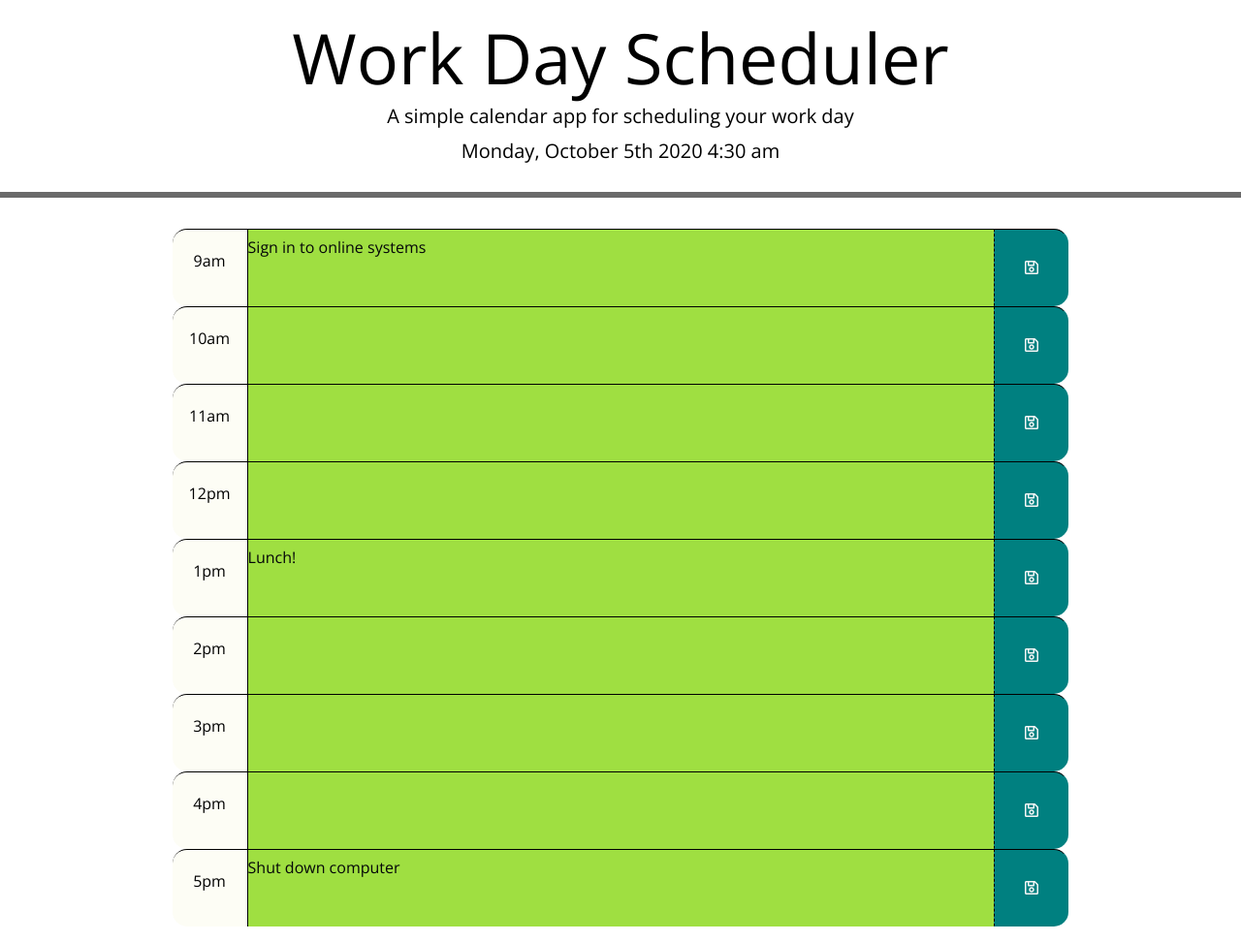
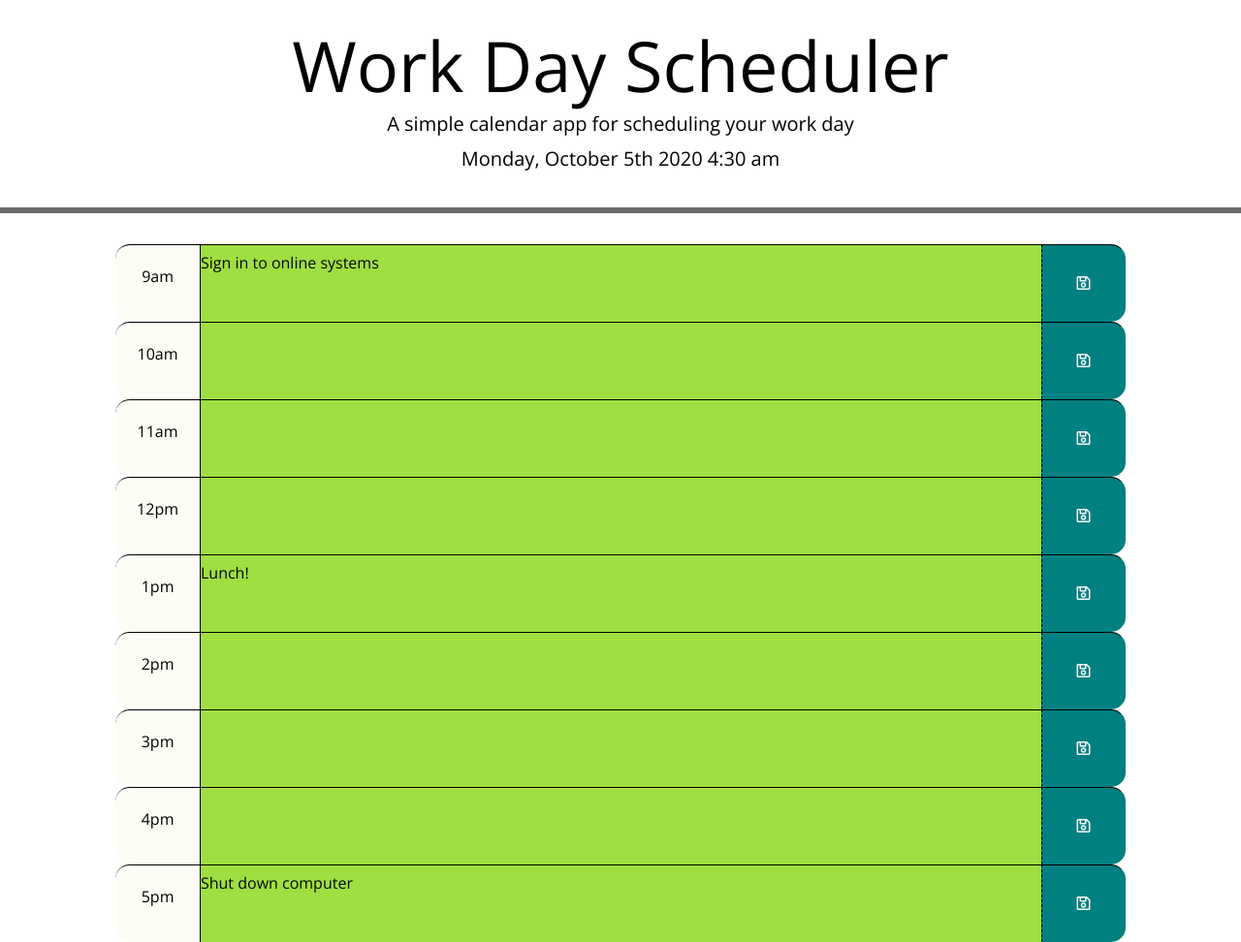
Before and after one commit to ziieng/DayToDayPlanner, a plain HTML site: page index.html in a window 1280 px wide. Shown: the whole page at 97% size. Drawn offline with nearby package versions, Linux system fonts and the light colour scheme.

Commit message:
screen display tweaks

```diff
--- a/index.html
+++ b/index.html
@@ -23,12 +23,12 @@
   </head>
 
   <body>
-    <header class="jumbotron text-center py-3">
+    <header class="jumbotron text-center py-4">
       <h1 class="display-3">Work Day Scheduler</h1>
       <p class="lead">A simple calendar app for scheduling your work day</p>
       <p id="currentDay" class="lead"></p>
     </header>
-    <div class="container" id="planner">
+    <div class="container-fluid" id="planner">
       <!-- Timeblocks go here -->
     </div>
 
```
